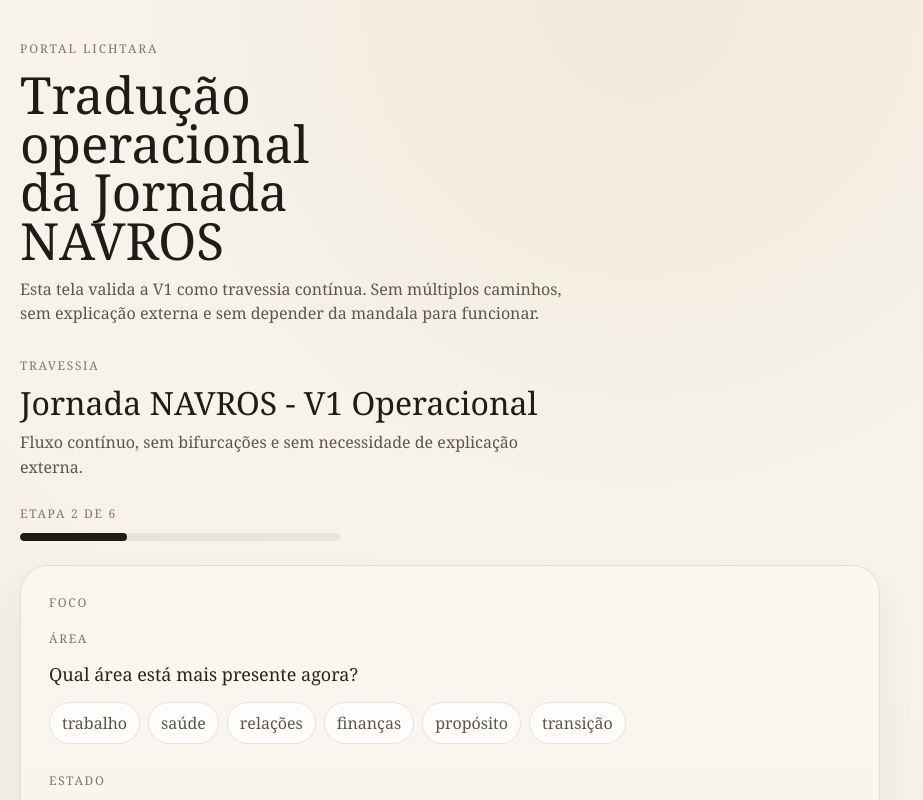
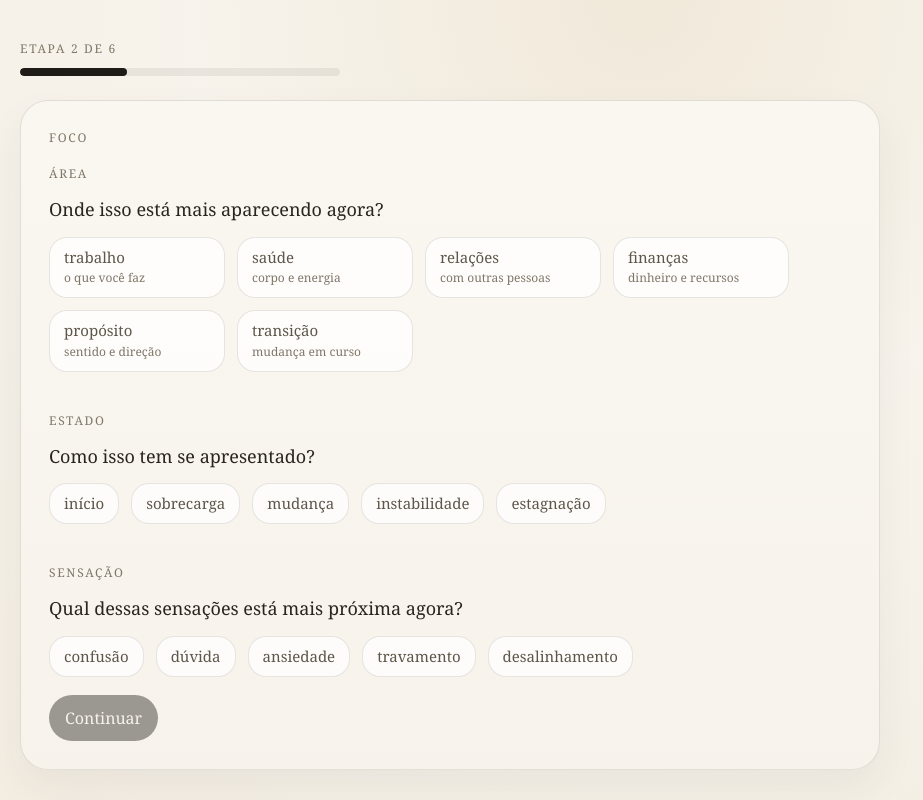
Before and after one commit to lichtara/lichtara-portal-manual, a React (Vite) app: page / in a window 1280 px wide. Both pictures are taken after a click on the button "Entrar". Shown: the top 800 px of the page, without its empty margins (0-923 px from the left). Built offline with nearby package versions, Linux system fonts and the light colour scheme.

Commit message:
Streamline NAVROS entry and add contextual area chips

```diff
--- a/implementation/frontend/mandala/NavrosOperationalScreen.tsx
+++ b/implementation/frontend/mandala/NavrosOperationalScreen.tsx
@@ -11,6 +11,7 @@ import {
   type NavrosOperationalStepId,
 } from "./navrosOperationalJourney";
 import {
+  navrosAreaContexts,
   navrosAreaLabels,
   navrosOperationalScreenCopy,
   navrosStateLabels,
@@ -131,11 +132,17 @@ function FocusStep({ answers, onNext, onUpdate }: FocusStepProps) {
                 type="button"
                 className={journeyCx(
                   "operational-step__chip",
+                  "operational-step__chip--contextual",
                   isActive && "operational-step__chip--active",
                 )}
                 onClick={() => setArea(suggestedArea)}
               >
-                {navrosAreaLabels[suggestedArea]}
+                <span className="operational-step__chip-label">
+                  {navrosAreaLabels[suggestedArea]}
+                </span>
+                <span className="operational-step__chip-context">
+                  {navrosAreaContexts[suggestedArea]}
+                </span>
               </button>
             );
           })}
@@ -163,7 +170,9 @@ function FocusStep({ answers, onNext, onUpdate }: FocusStepProps) {
                 )}
                 onClick={() => setState(suggestedState)}
               >
-                {navrosStateLabels[suggestedState]}
+                <span className="operational-step__chip-label">
+                  {navrosStateLabels[suggestedState]}
+                </span>
               </button>
             );
           })}
@@ -192,7 +201,9 @@ function FocusStep({ answers, onNext, onUpdate }: FocusStepProps) {
                 )}
                 onClick={() => setFeeling(suggestedFeeling.label)}
               >
-                {suggestedFeeling.label}
+                <span className="operational-step__chip-label">
+                  {suggestedFeeling.label}
+                </span>
               </button>
             );
           })}
--- a/implementation/frontend/mandala/NavrosOperationalStepper.tsx
+++ b/implementation/frontend/mandala/NavrosOperationalStepper.tsx
@@ -26,6 +26,9 @@ export function NavrosOperationalStepper({
   );
 
   const currentStep = navrosOperationalSteps[currentStepIndex];
+  const isEntryStep = currentStep?.id === "entry";
+  const shouldShowHeader =
+    !isEntryStep && Boolean(navrosOperationalStepperCopy.eyebrow || title || intro);
 
   function next() {
     setCurrentStepIndex((previousIndex) => {
@@ -51,14 +54,19 @@ export function NavrosOperationalStepper({
     <section className={journeyCx("operational-journey", className)}>
       <style>{MANDALA_JOURNEY_UI_CSS}</style>
 
+      {shouldShowHeader ? (
         <header className="operational-journey__header">
+          {navrosOperationalStepperCopy.eyebrow ? (
             <p className="operational-journey__eyebrow">
               {navrosOperationalStepperCopy.eyebrow}
             </p>
-        <h2 className="operational-journey__title">{title}</h2>
-        <p className="operational-journey__intro">{intro}</p>
+          ) : null}
+          {title ? <h2 className="operational-journey__title">{title}</h2> : null}
+          {intro ? <p className="operational-journey__intro">{intro}</p> : null}
         </header>
+      ) : null}
 
+      {!isEntryStep ? (
         <div className="operational-journey__progress">
           <p className="operational-journey__count">
             {navrosOperationalStepperCopy.progress(
@@ -75,6 +83,7 @@ export function NavrosOperationalStepper({
             />
           </div>
         </div>
+      ) : null}
 
       <div className="operational-journey__panel">
         <NavrosOperationalScreen
--- a/implementation/frontend/mandala/index.ts
+++ b/implementation/frontend/mandala/index.ts
@@ -187,9 +187,9 @@ export {
   buildNavrosReadingAnchorCopy,
   buildNavrosReadingDirectionCopy,
   buildNavrosReadingStructureCopy,
+  navrosAreaContexts,
   movementLabels,
   navrosAreaLabels,
-  navrosOperationalHeroCopy,
   navrosOperationalScreenCopy,
   navrosOperationalStepperCopy,
   navrosOperationalStepLabels,
--- a/implementation/frontend/mandala/journeyUI.ts
+++ b/implementation/frontend/mandala/journeyUI.ts
@@ -400,7 +400,7 @@ export const MANDALA_JOURNEY_UI_CSS = `
 }
 
 .operational-step__group + .operational-step__group {
-  margin-top: 10px;
+  margin-top: 22px;
 }
 
 .operational-step__group-label {
@@ -502,23 +502,43 @@ export const MANDALA_JOURNEY_UI_CSS = `
 .operational-step__chips {
   display: flex;
   flex-wrap: wrap;
-  gap: 8px;
+  gap: 12px;
 }
 
 .operational-step__chip {
   appearance: none;
+  align-items: flex-start;
   background: rgba(255, 255, 255, 0.72);
   border: 1px solid rgba(58, 53, 44, 0.12);
-  border-radius: 999px;
+  border-radius: 18px;
   color: #5e564a;
   cursor: pointer;
-  padding: 8px 12px;
+  display: inline-grid;
+  gap: 4px;
+  padding: 10px 14px;
+  text-align: left;
 }
 
 .operational-step__chip--active {
   background: rgba(255, 255, 255, 0.96);
   border-color: rgba(58, 53, 44, 0.32);
   color: #1f1b16;
+}
+
+.operational-step__chip--contextual {
+  min-width: 176px;
+}
+
+.operational-step__chip-label {
+  color: inherit;
+  font-size: 15px;
+  line-height: 1.25;
+}
+
+.operational-step__chip-context {
+  color: #7f7668;
+  font-size: 12px;
+  line-height: 1.4;
 }
 
 .operational-step__actions {
--- a/implementation/frontend/mandala/navrosOperationalCopy.ts
+++ b/implementation/frontend/mandala/navrosOperationalCopy.ts
@@ -1,15 +1,7 @@
-export const navrosOperationalHeroCopy = {
-  eyebrow: "Portal Lichtara",
-  title: "Tradução operacional da Jornada NAVROS",
-  intro:
-    "Esta tela valida a V1 como travessia contínua. Sem múltiplos caminhos, sem explicação externa e sem depender da mandala para funcionar.",
-} as const;
-
 export const navrosOperationalStepperCopy = {
-  eyebrow: "Travessia",
-  title: "Jornada NAVROS - V1 Operacional",
-  intro:
-    "Fluxo contínuo, sem bifurcações e sem necessidade de explicação externa.",
+  eyebrow: "",
+  title: "",
+  intro: "",
   progress(currentStep: number, totalSteps: number): string {
     return `Etapa ${currentStep} de ${totalSteps}`;
   },
@@ -17,7 +9,7 @@ export const navrosOperationalStepperCopy = {
 
 export const navrosOperationalScreenCopy = {
   entry: {
-    label: "Entrada",
+    label: "Travessia",
     quotes: [
       "Você não está aqui para aprender algo novo.",
       "Você está aqui para reconhecer onde já está.",
@@ -29,7 +21,7 @@ export const navrosOperationalScreenCopy = {
     action: "Continuar",
     area: {
       label: "Área",
-      prompt: "Qual área está mais presente agora?",
+      prompt: "Onde isso está mais aparecendo agora?",
     },
     state: {
       label: "Estado",
@@ -85,6 +77,15 @@ export const navrosAreaLabels: Record<(typeof navrosSuggestedAreas)[number], str
   financas: "finanças",
   proposito: "propósito",
   transicao: "transição",
+};
+
+export const navrosAreaContexts: Record<(typeof navrosSuggestedAreas)[number], string> = {
+  trabalho: "o que você faz",
+  saude: "corpo e energia",
+  relacoes: "com outras pessoas",
+  financas: "dinheiro e recursos",
+  proposito: "sentido e direção",
+  transicao: "mudança em curso",
 };
 
 export const navrosSuggestedStates = [
--- a/src/main.tsx
+++ b/src/main.tsx
@@ -3,7 +3,6 @@ import ReactDOM from "react-dom/client";
 
 import {
   NavrosOperationalStepper,
-  navrosOperationalHeroCopy,
 } from "../implementation/frontend/mandala";
 
 import "./styles.css";
@@ -11,12 +10,6 @@ import "./styles.css";
 function App() {
   return (
     <main className="app-shell">
-      <section className="hero">
-        <p className="hero__eyebrow">{navrosOperationalHeroCopy.eyebrow}</p>
-        <h1 className="hero__title">{navrosOperationalHeroCopy.title}</h1>
-        <p className="hero__copy">{navrosOperationalHeroCopy.intro}</p>
-      </section>
-
       <NavrosOperationalStepper />
     </main>
   );
```
Lines whose indentation alone changed are shown as unchanged.
